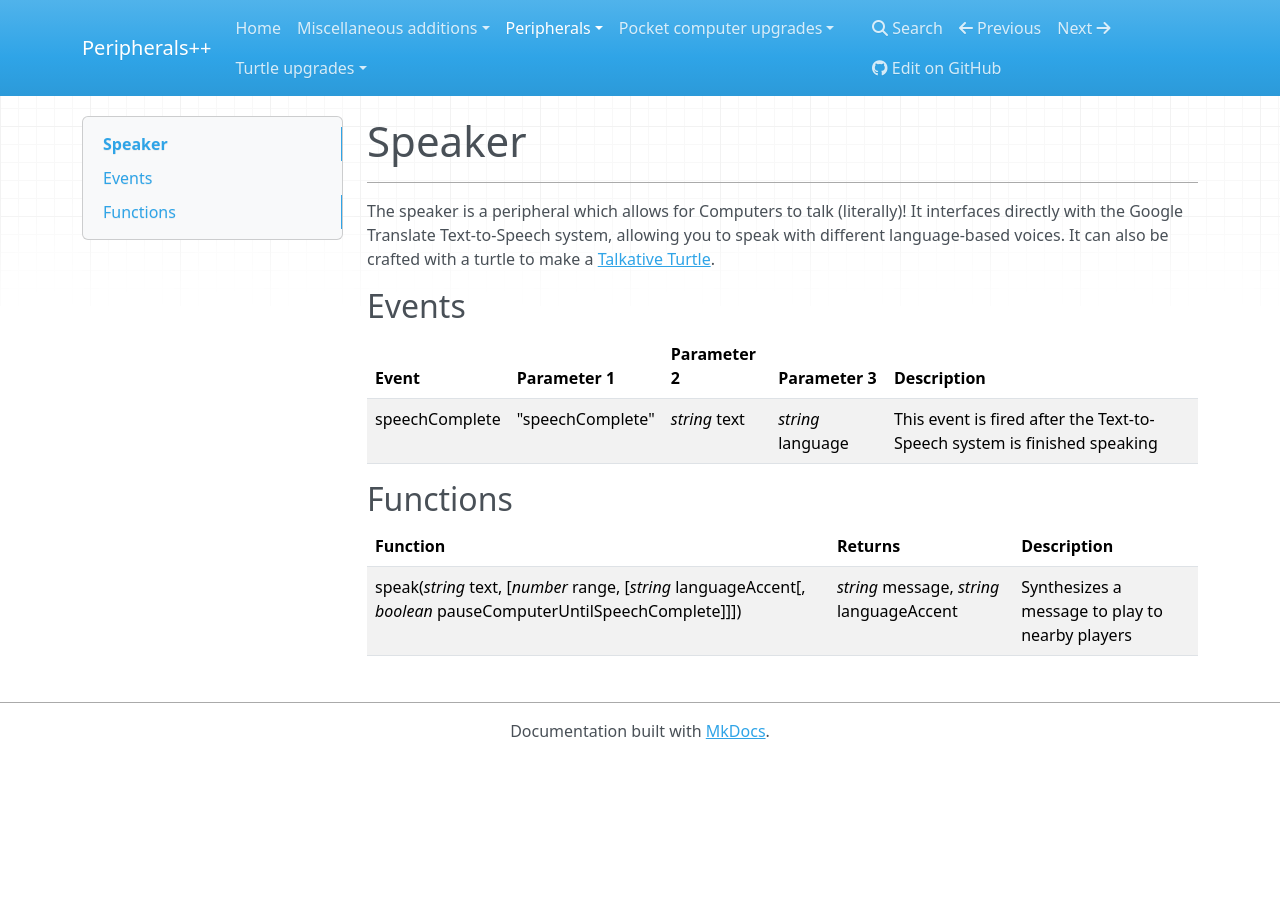
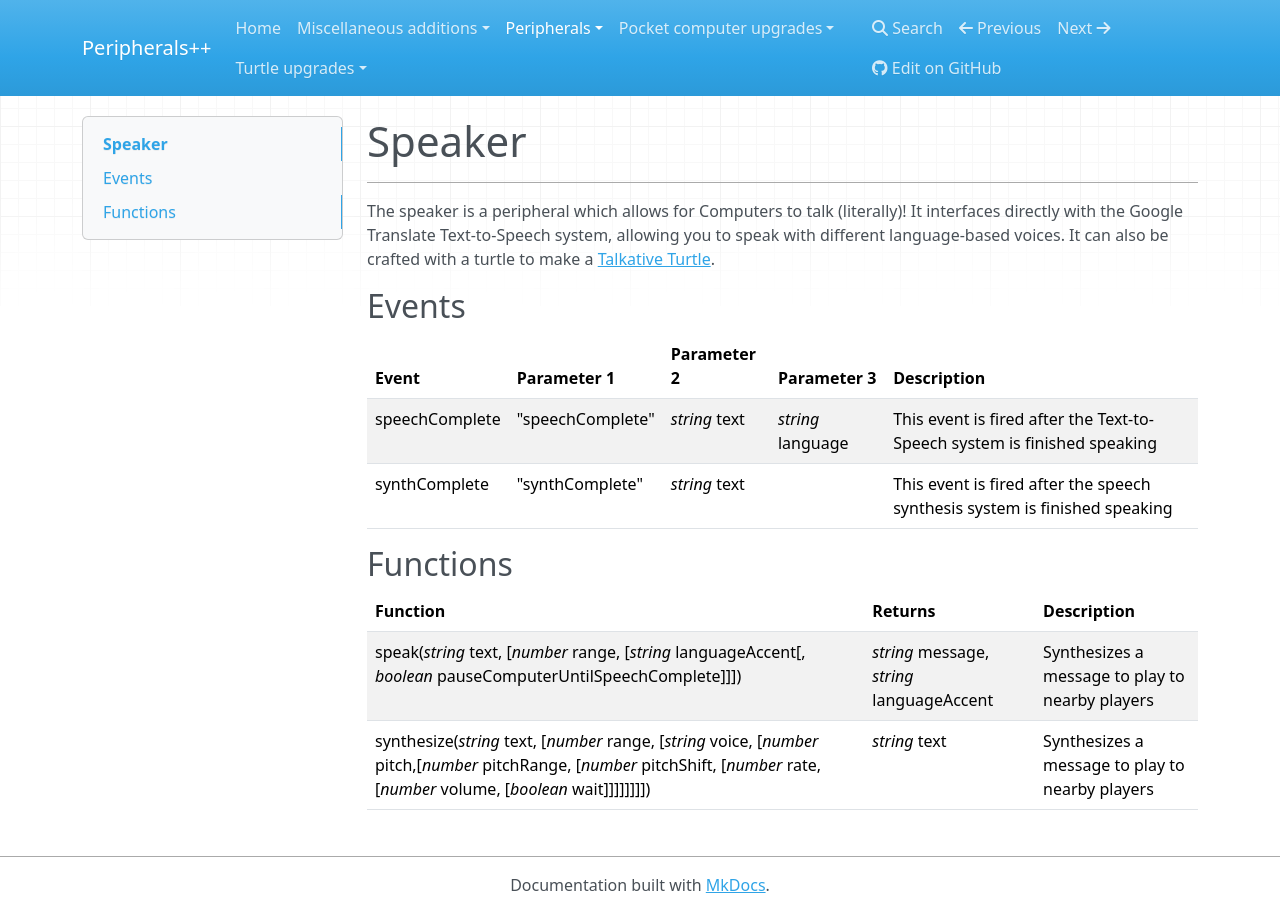
Before and after one commit to austinv11/PeripheralsPlusPlus, an MkDocs documentation site: the page built from docs/peripherals/speaker.md, in a window 1280 px wide. Built offline with MkDocs 1.6.1, drawn with Linux system fonts in a browser that asks for light colours; nearby versions of some CDN libraries.

Commit message:
Update speaker.md

```diff
--- a/docs/peripherals/speaker.md
+++ b/docs/peripherals/speaker.md
@@ -8,8 +8,10 @@ The speaker is a peripheral which allows for Computers to talk (literally)! It i
 | Event | Parameter 1 | Parameter 2 | Parameter 3 | Description |
 |-------|-------------|-------------|-------------|-------------|
 |speechComplete|"speechComplete"|_string_ text|_string_ language|This event is fired after the Text-to-Speech system is finished speaking|
+|synthComplete|"synthComplete"|_string_ text||This event is fired after the speech synthesis system is finished speaking|
 
 ## Functions
 | Function | Returns | Description |
 |----------|---------|-------------|
 |speak(_string_ text, [_number_ range, [_string_ languageAccent[, _boolean_ pauseComputerUntilSpeechComplete]]])|_string_ message, _string_ languageAccent|Synthesizes a message to play to nearby players|
+|synthesize(_string_ text, [_number_ range, [_string_ voice, [_number_ pitch,[_number_ pitchRange, [_number_ pitchShift, [_number_ rate, [_number_ volume, [_boolean_ wait]]]]]]]])|_string_ text|Synthesizes a message to play to nearby players|
```
